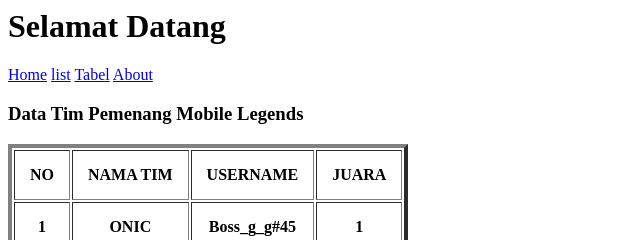
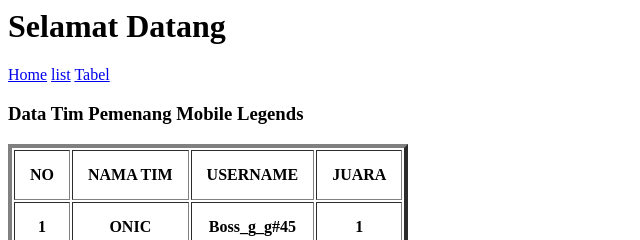
Before and after one commit to Nabaizzaalghani/Nabaizzaalghani180405, a plain HTML site: page tabel.html in a window 1280 px wide. Shown: the top 240 px of the page, 0-640 px from the left. Drawn offline with Linux system fonts and the light colour scheme.

Commit message:
Add files via upload

```diff
--- a/tabel.html
+++ b/tabel.html
@@ -8,7 +8,7 @@
             <a href="index.html" >Home</a>
             <a href="list.html" >list</a>
             <a href="tabel.html" >Tabel</a>
-            <a href="about.html" >About</a>
+
         </p>
         <h3>Data Tim Pemenang Mobile Legends</h3>
         <table border="4" cellpadding="15">
```
Also changed, not shown: Nabaizzaalghani_2024806047.html (+1 -1 lines), index.html (+1 -1 lines), list.html (+1 -1 lines).
